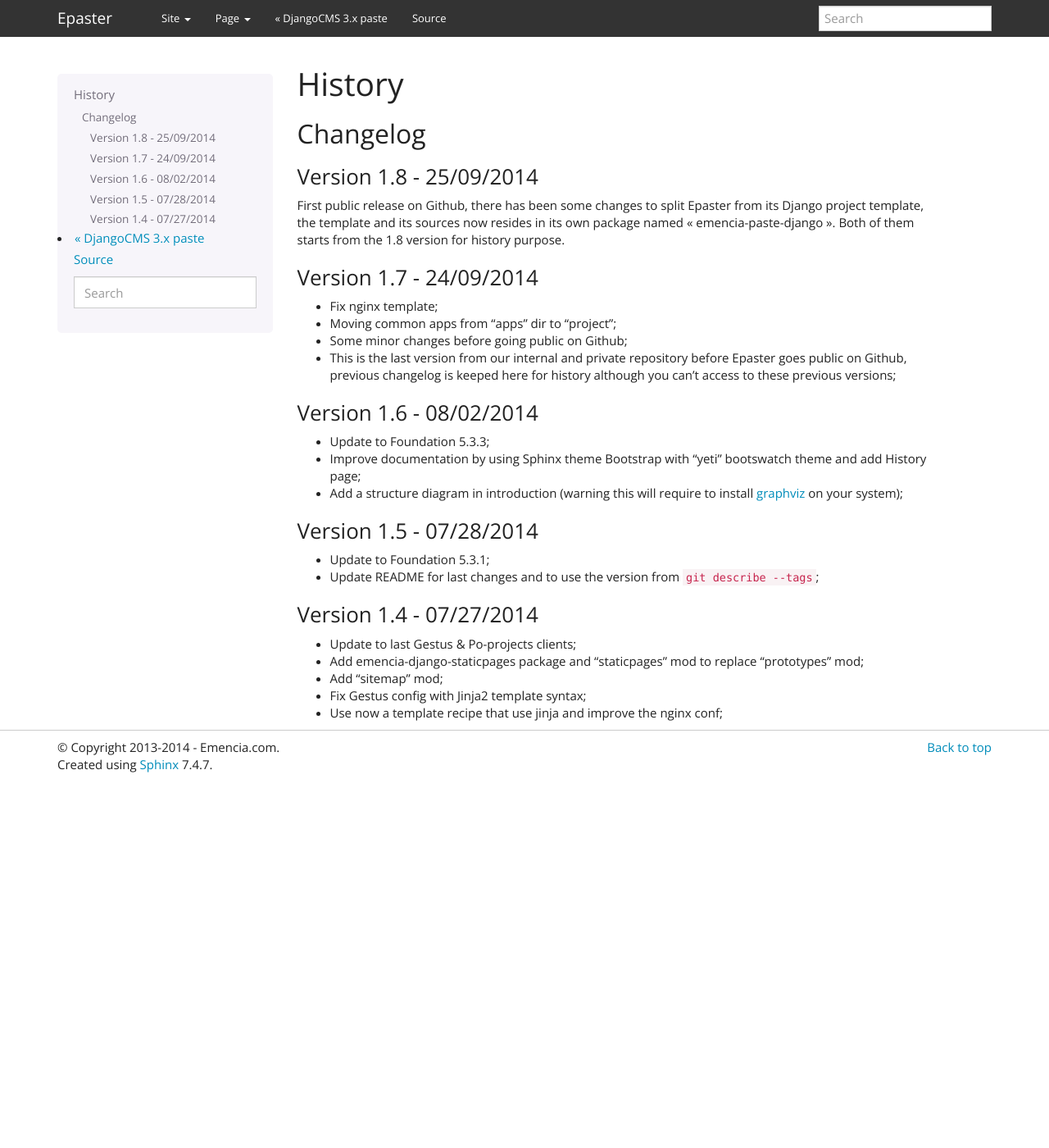
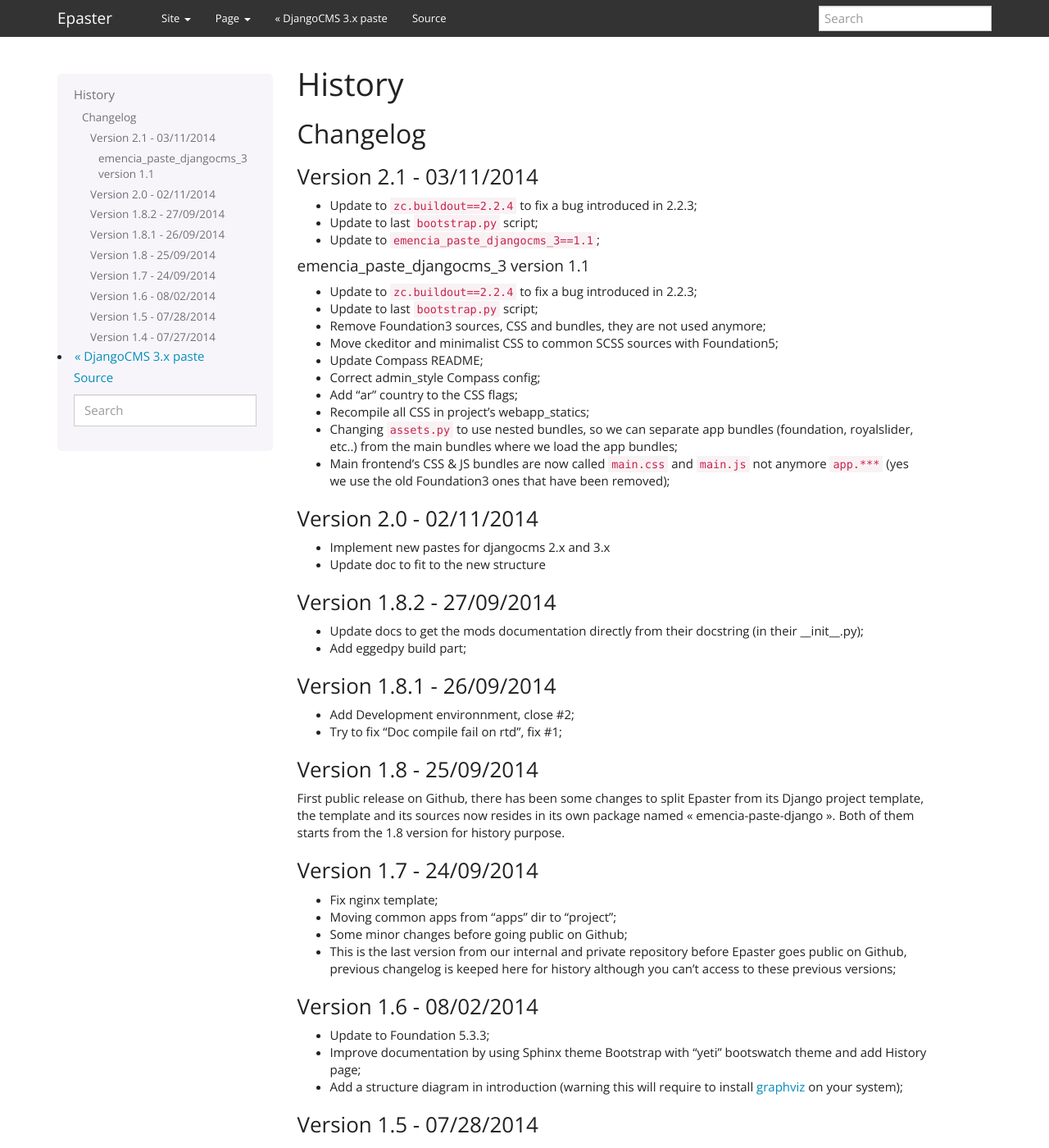
Before and after one commit to emencia/Epaster, a Sphinx documentation site: the page built from docs/history.rst, in a window 1280 px wide and 1400 px high. Shown: the whole window at 82% size. Built offline with Sphinx 7.4.7, drawn with Linux system fonts in a browser that asks for light colours; the version number could not be read and is left out.

Commit message:
* Update to ``zc.buildout==2.2.4`` to fix a bug introduced in 2.2.3; * Update to last ``bootstrap.py`` script; * Update to ``emencia_paste_djangocms_3==1.1``;

```diff
--- a/docs/emencia_paste_djangocms_3.rst
+++ b/docs/emencia_paste_djangocms_3.rst
@@ -12,7 +12,7 @@
 .. _Django: https://www.djangoproject.com/
 .. _django-admin-tools: https://bitbucket.org/izi/django-admin-tools/
 .. _Django CMS: https://www.django-cms.org/
-.. _django-assets: http://elsdoerfer.name/docs/django-assets/
+.. _django-assets: https://github.com/miracle2k/django-assets/
 .. _django-debug-toolbar: https://github.com/django-debug-toolbar/django-debug-toolbar/
 .. _Django Blog Zinnia: https://github.com/Fantomas42/django-blog-zinnia
 .. _Django CKEditor: https://github.com/divio/djangocms-text-ckeditor/
@@ -150,7 +150,7 @@ You can then use the project on the development server: ::
         Note the ``:8001`` that mean "bind the server on this port", this is a required part when you specify an IP. Commonly you can't bind on the port 80 so allways prefer to use a port starting from *8001*.
 
 .. note::
-        If you don't know your local IP, you can use ``127.0.0.1`` that is an internal alias to mean "my own network card", but this IP cannot be reached from other computers (because they have also this alias linked to your own network card).
+        If you don't know your local IP, you can use ``127.0.0.1`` that is an internal alias to mean "my own network card", but this IP cannot be reached from other computers (because they have also this alias linked to their own network card).
 
 The first required action is the creation of a CMS page for the home page and also you should fill-in the site's name and its domain under ``Administration > Sites > Sites > Add site``.
 
--- a/docs/history.rst
+++ b/docs/history.rst
@@ -7,6 +7,45 @@ History
 
 Changelog
 =========
+
+Version 2.1 - 03/11/2014
+------------------------
+
+* Update to ``zc.buildout==2.2.4`` to fix a bug introduced in 2.2.3;
+* Update to last ``bootstrap.py`` script;
+* Update to ``emencia_paste_djangocms_3==1.1``;
+
+emencia_paste_djangocms_3 version 1.1
+.....................................
+
+* Update to ``zc.buildout==2.2.4`` to fix a bug introduced in 2.2.3;
+* Update to last ``bootstrap.py`` script;
+* Remove Foundation3 sources, CSS and bundles, they are not used anymore;
+* Move ckeditor and minimalist CSS to common SCSS sources with Foundation5;
+* Update Compass README;
+* Correct admin_style Compass config;
+* Add 'ar' country to the CSS flags;
+* Recompile all CSS in project's webapp_statics;
+* Changing ``assets.py`` to use nested bundles, so we can separate app bundles (foundation, royalslider, etc..) from the main bundles where we load the app bundles;
+* Main frontend's CSS & JS bundles are now called ``main.css`` and ``main.js`` not anymore ``app.***`` (yes we use the old Foundation3 ones that have been removed);
+
+Version 2.0 - 02/11/2014
+------------------------
+
+* Implement new pastes for djangocms 2.x and 3.x
+* Update doc to fit to the new structure
+
+Version 1.8.2 - 27/09/2014
+--------------------------
+
+* Update docs to get the mods documentation directly from their docstring (in their __init__.py);
+* Add eggedpy build part;
+
+Version 1.8.1 - 26/09/2014
+--------------------------
+
+* Add Development environnment, close #2;
+* Try to fix 'Doc compile fail on rtd', fix #1;
 
 Version 1.8 - 25/09/2014
 ------------------------
--- a/docs/install.rst
+++ b/docs/install.rst
@@ -8,7 +8,9 @@
 Install
 *******
 
-This install procedure is designed for a virtual Python environment. The Epaster tool will not be installed in your system’s Python environment to avoid conflicts or the crashing of Python modules in your system. It can be installed in this environment, but you will need to skip the virtualenv stage, which may create a risk.
+This install procedure is designed for a virtual Python environment. The Epaster tool will not be installed in your system’s Python environment to avoid conflicts or the crashing of Python modules in your system.
+
+It is possible to install Epaster in your system’s Python environment but you will need to skip the virtualenv stage, which may create a risk.
 
 Requirements
 ============
--- a/versions.cfg
+++ b/versions.cfg
@@ -2,14 +2,16 @@
 Paste                         = 1.7.5.1
 PasteDeploy                   = 1.5.2
 PasteScript                   = 1.7.5
+
 setuptools                    = 7.0
-zc.buildout                   = 2.2.3
+
+zc.buildout                   = 2.2.4
 zc.recipe.egg                 = 2.0.1
 gp.vcsdevelop                 = 2.2.3
 
 # Paste templates
 emencia_paste_djangocms_2     = 1.9.4
-emencia_paste_djangocms_3     = 1.0.4
+emencia_paste_djangocms_3     = 1.1
 
 # Used to build the local documentation
 Sphinx                        = 1.2.3
```
Also changed, not shown: bootstrap.py (+31 -23 lines).
